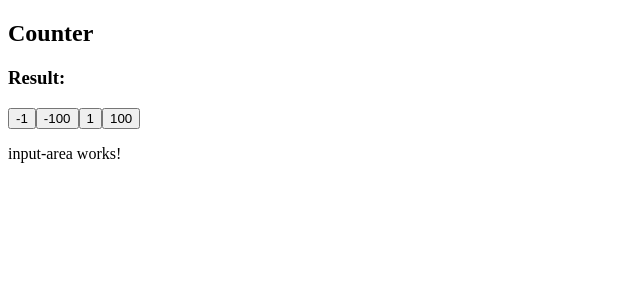
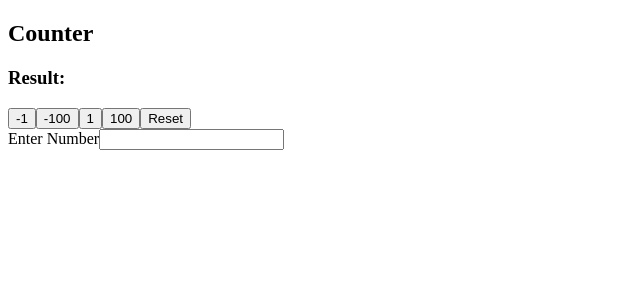
Before and after one commit to andrey-kupets/Angular-Counter, an Angular app: page / in a window 1280 px wide. Shown: the top 300 px of the page, without its empty margins (0-640 px from the left). Built offline with nearby package versions, Linux system fonts and the light colour scheme.

Commit message:
add previous form

```diff
--- a/src/app/buttons-array/buttons-array.component.html
+++ b/src/app/buttons-array/buttons-array.component.html
@@ -1,3 +1,4 @@
 <div>
   <button *ngFor="let item of buttonsArray">{{item}}</button>
+  <button>Reset</button>
 </div>
--- a/src/app/input-area/input-area.component.html
+++ b/src/app/input-area/input-area.component.html
@@ -1 +1,4 @@
-<p>input-area works!</p>
+<div>
+  <label>Enter Number</label>
+  <input type="number">
+</div>
```
